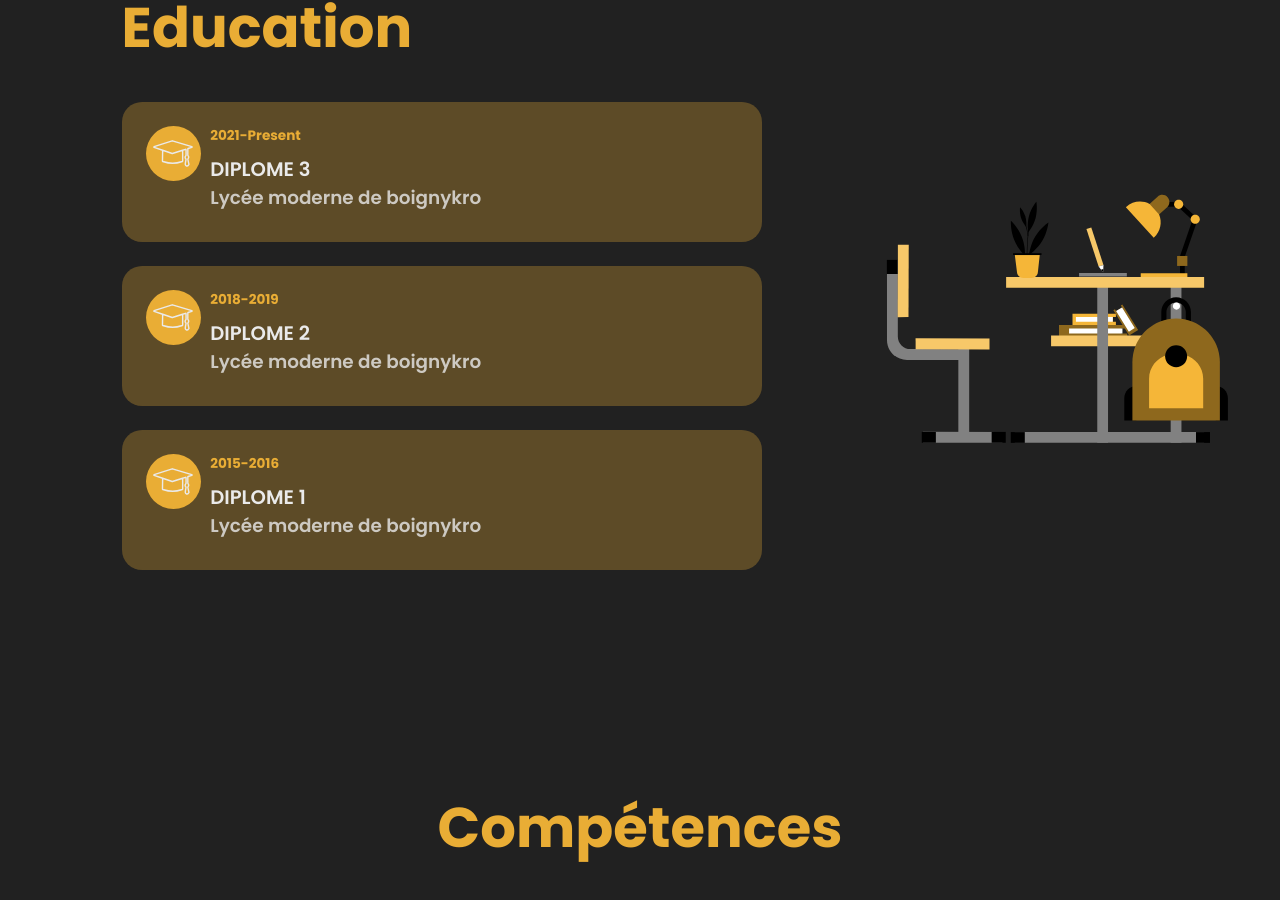
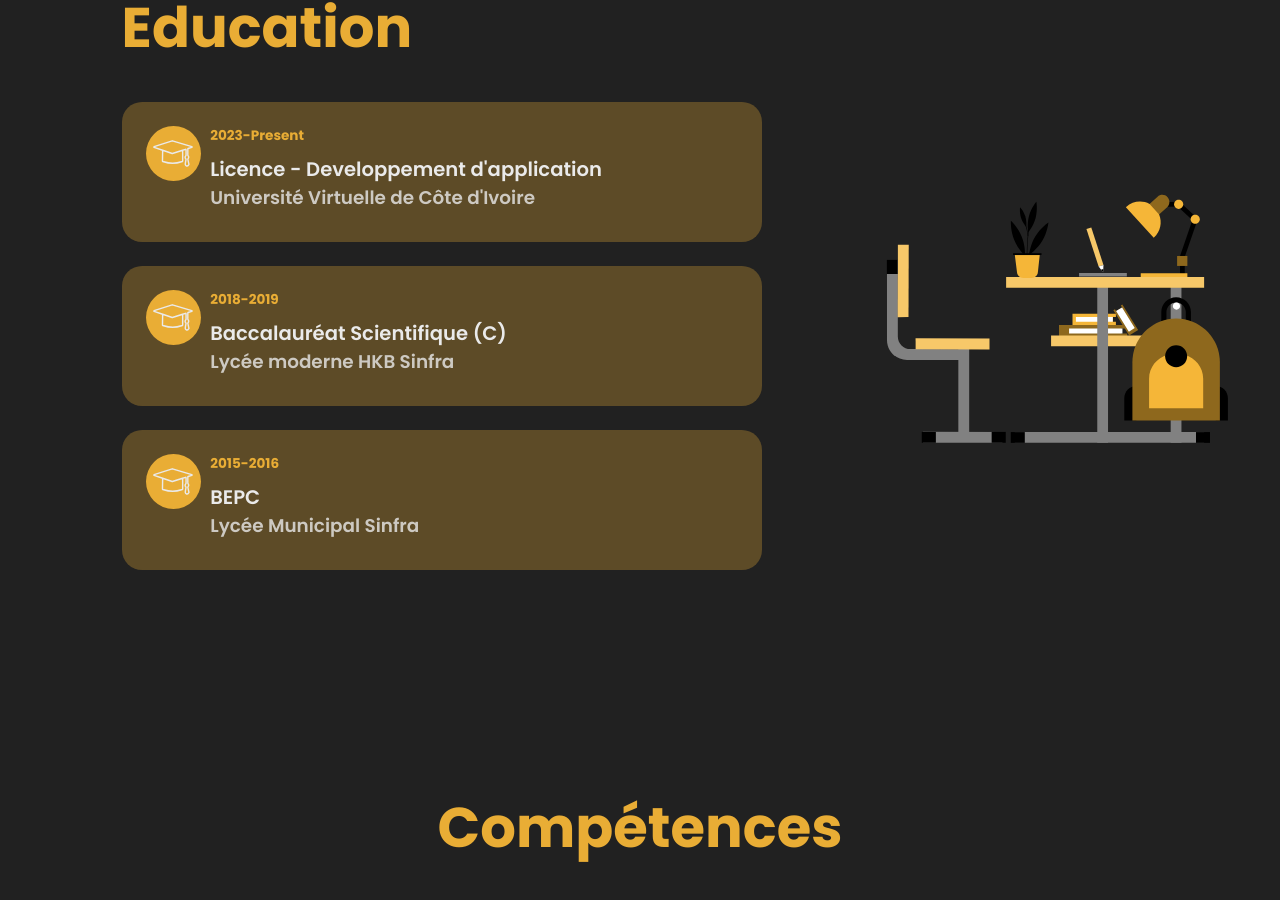
Before and after one commit to drabo2350/Portfolio-drabo, a React (Create React App) app: page / in a window 1280 px wide. Shown: the part 1677-2577 px from the top of the page. Built offline with nearby package versions, Linux system fonts and the light colour scheme; a web font is replaced by a local one.

Commit message:
modification 4

```diff
--- a/src/data/educationData.js
+++ b/src/data/educationData.js
@@ -1,22 +1,22 @@
 export const educationData = [
     {
         id: 1,
-        institution: 'Lycée moderne de boignykro',
-        course: 'DIPLOME 3',
-        startYear: '2021',
+        institution: 'Université Virtuelle de Côte d\'Ivoire',
+        course: 'Licence - Developpement d\'application',
+        startYear: '2023',
         endYear: 'Present'
     },
     {
         id: 2,
-        institution: 'Lycée moderne de boignykro',
-        course: 'DIPLOME 2',
+        institution: 'Lycée moderne HKB Sinfra',
+        course: 'Baccalauréat Scientifique (C) ',
         startYear: '2018',
         endYear: '2019'
     },
     {
         id: 3,
-        institution: 'Lycée moderne de boignykro',
-        course: 'DIPLOME 1',
+        institution: 'Lycée Municipal Sinfra',
+        course: 'BEPC',
         startYear: '2015',
         endYear: '2016'
     },
```
